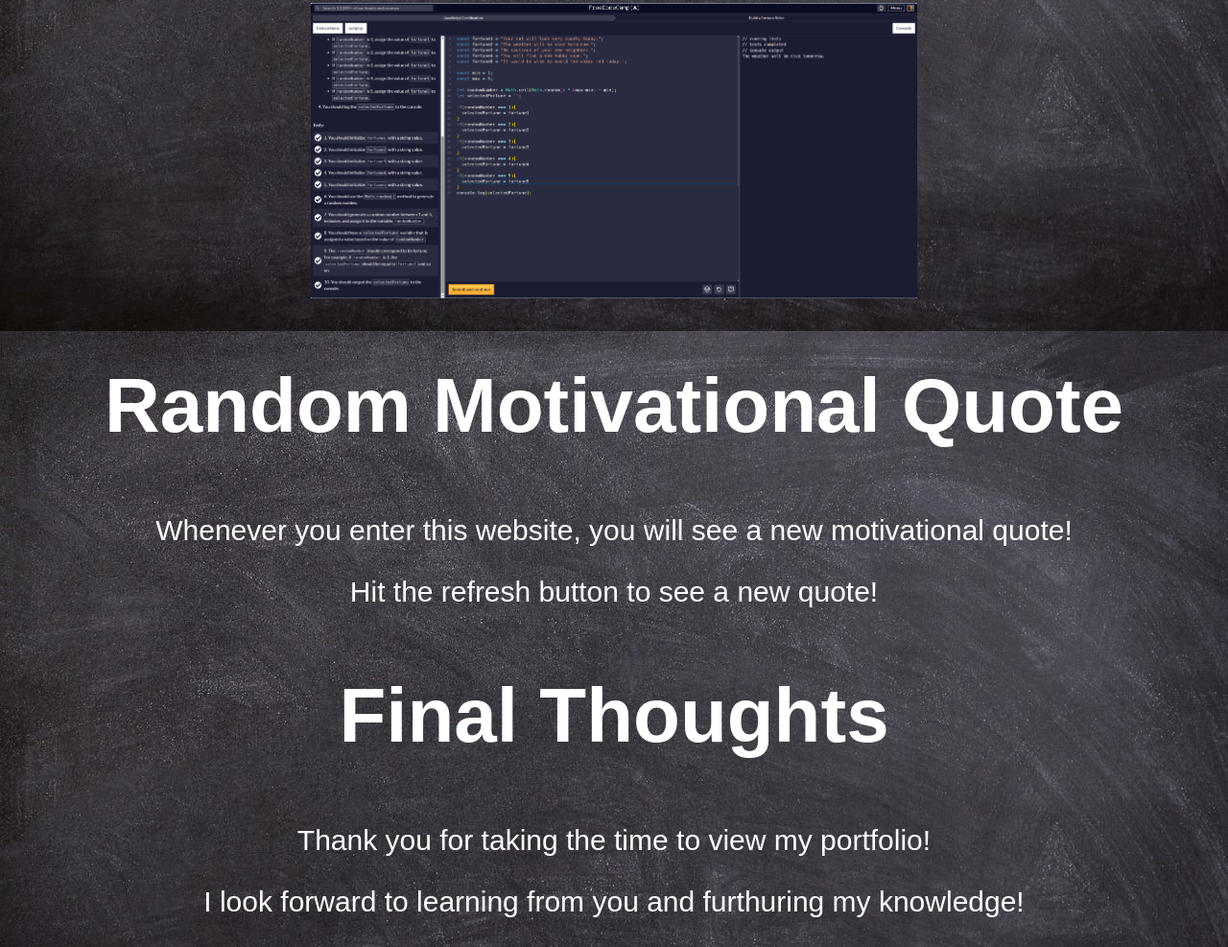
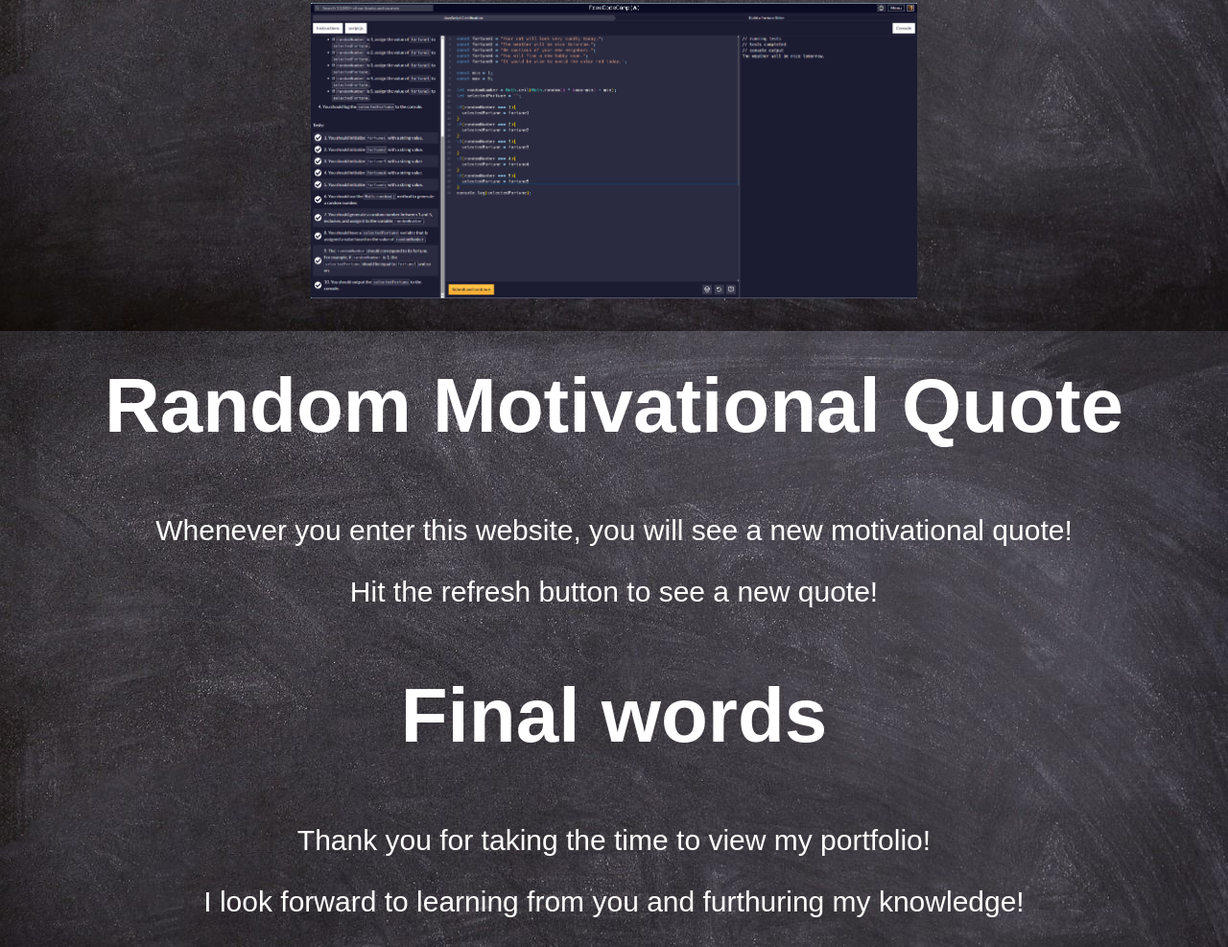
Before and after one commit to jstaysclassy25/JBailey.github.io, a plain HTML site: page index.html in a window 1280 px wide. Shown: the part 3655-4642 px from the top of the page at 96% size. Drawn offline with Linux system fonts and the light colour scheme.

Commit message:
Edited text in index.html on line 53, column 24

```diff
--- a/index.html
+++ b/index.html
@@ -50,7 +50,7 @@
         <script src="quotes.js"></script>
       </section>
       <section>
-        <h2>Final Thoughts</h2>
+        <h2>Final words</h2>
         <p>Thank you for taking the time to view my portfolio!</p>
         <p>I look forward to learning from you and furthuring my knowledge!</p>
       </section>
```
